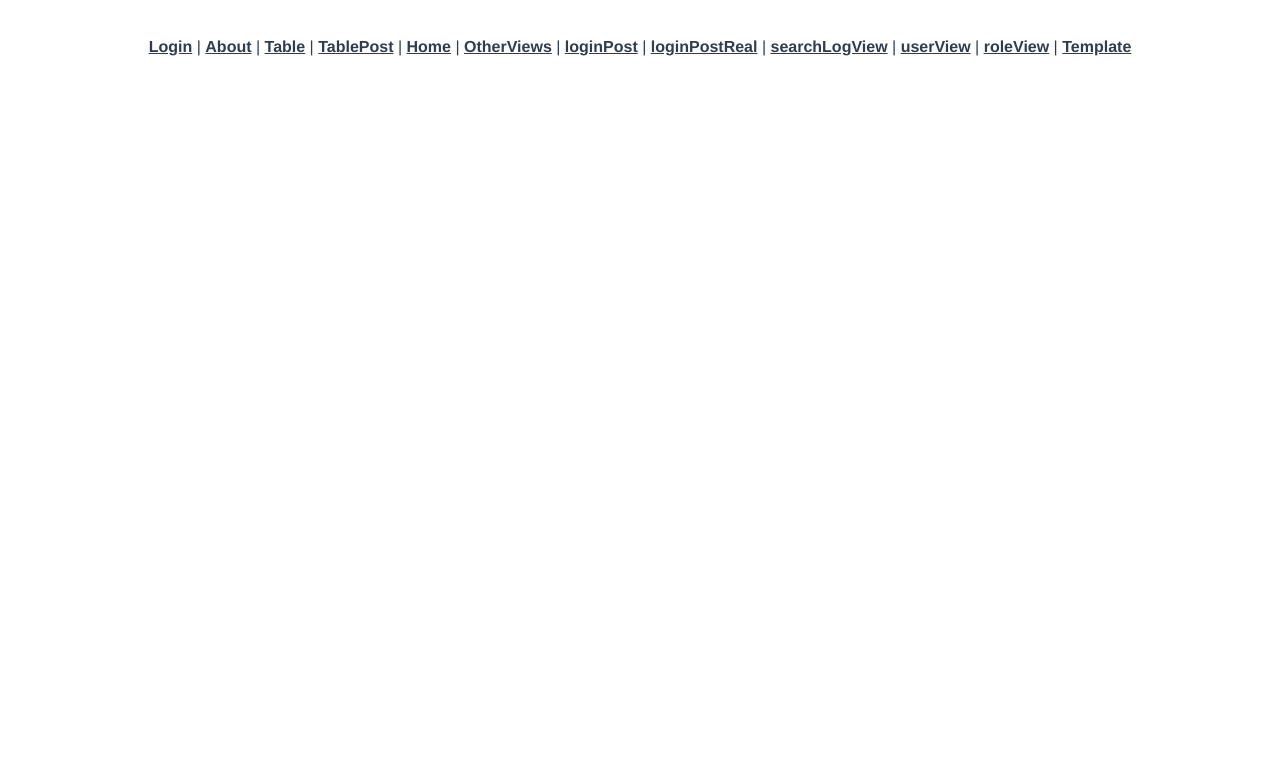
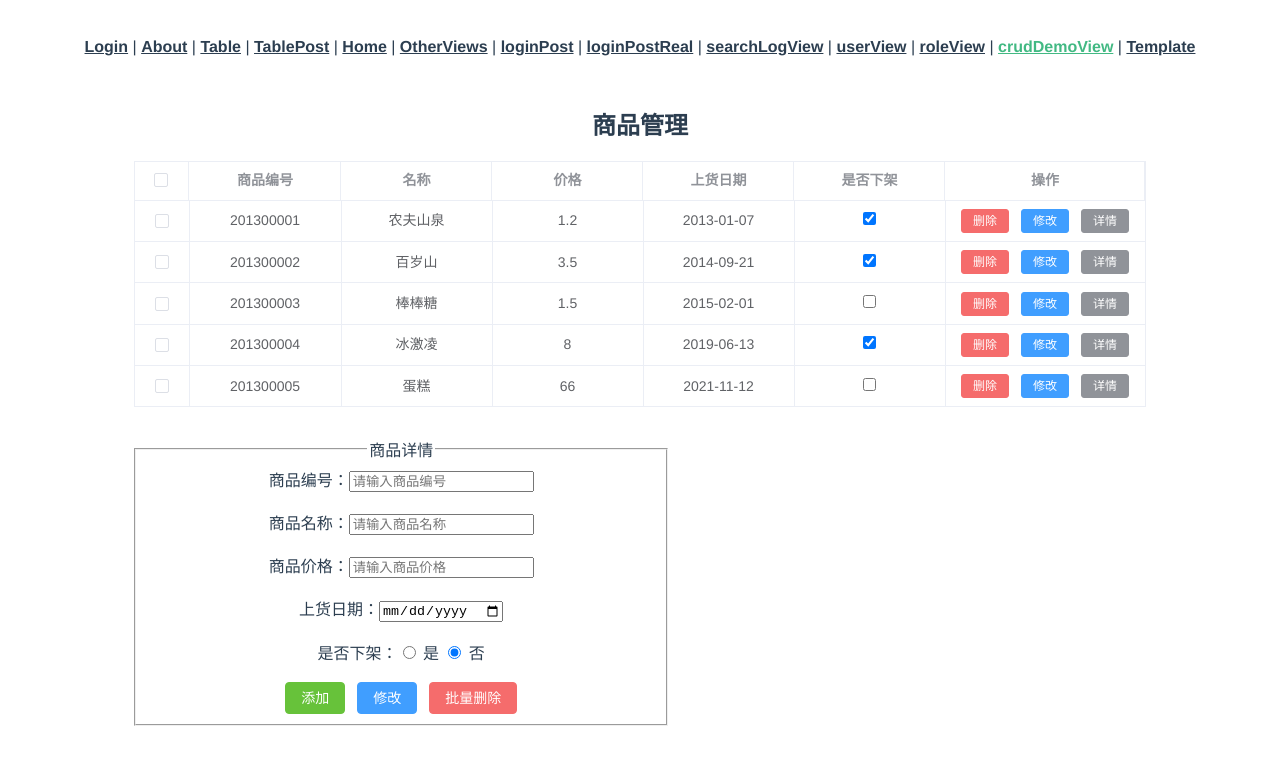
Before and after one commit to gongbenzhengzhuan/personsite-vue3-ts, a Vue app: page /crudDemoView in a window 1280 px wide. Shown: the top 764 px of the page. Built offline with nearby package versions, Linux system fonts and the light colour scheme.

Commit message:
vue3-增删改查demo-静态的

```diff
--- a/src/App.vue
+++ b/src/App.vue
@@ -11,6 +11,7 @@
     <router-link to="/searchLogView">searchLogView</router-link> |
     <router-link to="/userView">userView</router-link> |
     <router-link to="/roleView">roleView</router-link> |
+    <router-link to="/crudDemoView">crudDemoView</router-link> |
     <router-link to="/template">Template</router-link>
   </nav>
   <router-view/>
--- a/src/router/index.ts
+++ b/src/router/index.ts
@@ -66,6 +66,11 @@ const routes: Array<RouteRecordRaw> = [
     path: '/roleView',
     name: 'roleView',
     component: () => import(/* webpackChunkName: "about" */ '../views/auth/RoleView.vue')
+  },
+  {
+    path: '/crudDemoView',
+    name: 'crudDemoView',
+    component: () => import(/* webpackChunkName: "about" */ '../views/auth/CrudDemoView.vue')
   }
 ]
 
--- /dev/null
+++ b/src/views/auth/CrudDemoView.vue
@@ -0,0 +1,162 @@
+<template >
+  <h2>商品管理</h2>
+  <div id="big">
+    <!-- 导入element框架的表格 -->
+<!--    https://blog.csdn.net/qq_38567039/article/details/128057929-->
+    <el-table :data="tableData" border style="width: 100%">
+      <el-table-column type="selection" width="55" align="center" />
+      <el-table-column prop="id" label="商品编号" align="center" />
+      <el-table-column prop="name" label="名称" align="center" />
+      <el-table-column prop="price" label="价格" align="center" />
+      <el-table-column prop="LoadingDate" label="上货日期" align="center" />
+      <el-table-column prop="isSold" label="是否下架" align="center" #default="scope">
+        <input type="checkbox" v-model="scope.row.isSold">
+      </el-table-column>
+      <el-table-column label="操作" align="center" width="200" #default="scope">
+        <el-button type="danger" size="small" @click="del(scope.$index)">删除</el-button>
+        <el-button type="primary" size="small" @click="show(scope.$index,scope.row)">修改</el-button>
+        <el-button type="info" size="small">详情</el-button>
+      </el-table-column>
+
+    </el-table>
+  </div>
+
+  <!-- 模式窗口 -->
+  <fieldset>
+    <legend>商品详情</legend>
+    商品编号：<input type="text" placeholder="请输入商品编号" v-model="productInfo.id">
+    <br /><br />
+    商品名称：<input type="text" placeholder="请输入商品名称" v-model="productInfo.name">
+    <br /><br />
+    商品价格：<input type="number" placeholder="请输入商品价格" v-model="productInfo.price">
+    <br /><br />
+    上货日期：<input type="date" v-model="productInfo.LoadingDate">
+    <br /><br />
+    是否下架：<input type="radio" value="true" name="dates" v-model="productInfo.isSold"> 是
+    <input type="radio" value="false" name="dates" checked v-model="productInfo.isSold"> 否
+    <br /><br />
+
+    <el-button type="success" @click="add()">添加</el-button>
+    <el-button type="primary" @click="update()">修改</el-button>
+    <el-button type="danger">批量删除</el-button>
+
+  </fieldset>
+
+</template>
+<script lang="ts">
+import { reactive } from 'vue';
+
+export default {
+  setup() {
+    // 定义要渲染到页面的初始数据
+    const tableData = reactive([
+      {
+        id: "201300001",
+        name: '农夫山泉',
+        price: "1.2",
+        LoadingDate: "2013-01-07",
+        isSold: "true"
+      },
+      {
+        id: "201300002",
+        name: '百岁山',
+        price: "3.5",
+        LoadingDate: "2014-09-21",
+        isSold: "true"
+      },
+      {
+        id: "201300003",
+        name: '棒棒糖',
+        price: "1.5",
+        LoadingDate: "2015-02-01",
+        isSold: "false"
+      },
+      {
+        id: "201300004",
+        name: '冰激凌',
+        price: "8",
+        LoadingDate: "2019-06-13",
+        isSold: "true"
+      },
+      {
+        id: "201300005",
+        name: '蛋糕',
+        price: "66",
+        LoadingDate: "2021-11-12",
+        isSold: "false"
+      },
+    ]);
+
+    // 文本框双向绑定的值
+    const productInfo = reactive({ id: "", name:  "", price:  "", LoadingDate:  "", isSold:  "" });
+
+    // 删除功能，传索引行数
+    function del(index: number) {
+      // splice方法，传两个参数：第几行开始，删除多少条（如果未规定此参数，则删除从 index 开始到原数组结尾的所有元素）
+      tableData.splice(index, 1)
+    }
+
+    // 添加功能
+    function add() {
+      // 定义对象，存储从文本框获取到的数据
+      const addArray = {
+        id: productInfo.id,
+        name: productInfo.name,
+        price: productInfo.price,
+        LoadingDate: productInfo.LoadingDate,
+        isSold: productInfo.isSold,
+      }
+      // push方法，添加一条数据到初始数据的数组中
+      tableData.push(addArray);
+    }
+
+    // 点击表格上的修改按钮，把该行信息显示到文本框里
+    // 传该行的下标（index）与该行（row）信息过来，渲染文本框
+    // 注意：要是index参数虽然在这里看似没有用上，但是不写index参数会不实现功能的！！！！
+    function show(index:number,row:any){
+      productInfo.id = row.id;
+      productInfo.name = row.name;
+      productInfo.price = row.price;
+      productInfo.LoadingDate = row.LoadingDate;
+      productInfo.isSold = row.isSold;
+    }
+
+    // 修改功能
+    function update() {
+      // 也是一样的定义一个对象，用于存储文本框的数据
+      const updateArray = {
+        id: productInfo.id,
+        name: productInfo.name,
+        price: productInfo.price,
+        LoadingDate: productInfo.LoadingDate,
+        isSold: productInfo.isSold,
+      }
+      // 返回传入一个测试条件（函数）符合条件的数组第一个元素位置。
+      // 大意就是：传入一个参数（id），让id与文本框里的id对比，找到两个id相同的哪个元素，保存
+      const index = tableData.findIndex(o => o.id === updateArray.id);
+      // 然后删掉index找到的那一条元素，先删，然后再添加文本框里面的数据到数组中
+      // splice方法的第三个参数是添加一条新元素到数组里
+      tableData.splice(index, 1, updateArray)
+    }
+
+    // 暴露方法到页面上
+    return { tableData, del, productInfo,add,show,update }
+  }
+}
+</script>
+<style scoped>
+h2 {
+  text-align: center;
+}
+
+#big {
+  width: 80%;
+  margin: auto;
+}
+
+fieldset {
+  width: 40%;
+  margin-left: 10%;
+  margin-top: 30px;
+}
+</style>
--- a/src/views/auth/UserView.vue
+++ b/src/views/auth/UserView.vue
@@ -87,7 +87,7 @@ export default {
       )
     },
     DeleteUserInfo() {
-      deleteUser(0).then(
+      deleteUser(3).then(
           response => {
             let data = response.data;
             let code = response.code
--- a/src/views/manage/SearchLogView.vue
+++ b/src/views/manage/SearchLogView.vue
@@ -1,4 +1,6 @@
 <template>
+  <div class="login_container">
+    <div class="login_box">
       <h1>这里是搜索日志页面</h1>
       <!--说明引入组件是成功的-->
       <el-table
@@ -30,6 +32,8 @@
             width="180">
         </el-table-column>
       </el-table>
+    </div>
+  </div>
 </template>
 
 <script>
@@ -83,5 +87,55 @@ export default {
 }
 </script>
 
-<style>
+<style lang="less" scoped>
+.login_container {
+  background-color: #2b4b6b;
+  height: 100vh;
+}
+.login_box {
+  // 宽450像素
+  width: 450px;
+  // 高300像素
+  height: 300px;
+  // 背景颜色
+  background-color: #fff;
+  // 圆角边框3像素
+  border-radius: 3px;
+  // 绝对定位
+  position: absolute;
+  // 距离左则50%
+  left: 50%;
+  // 上面距离50%
+  top: 50%;
+  // 进行位移，并且在横轴上位移-50%，纵轴也位移-50%
+  transform: translate(-50%, -50%);
+  .avatar_box {
+    // 盒子高度130像素
+    height: 130px;
+    // 宽度130像素
+    width: 130px;
+    // 边框线1像素 实线
+    border: 1px solid #eee;
+    // 圆角
+    border-radius: 50%;
+    // 内padding
+    padding: 10px;
+    // 添加阴影 向外扩散10像素 颜色ddd
+    box-shadow: 0 0 10px #ddd;
+    // 绝对定位
+    position: absolute;
+    // 距离左则
+    left: 50%;
+    // 位移
+    transform: translate(-50%, -50%);
+    // 背景
+    background-color: #fff;
+    img {
+      width: 100%;
+      height: 100%;
+      border-radius: 50%;
+      background-color: #eee;
+    }
+  }
+}
 </style>
```
Lines whose indentation alone changed are shown as unchanged.
